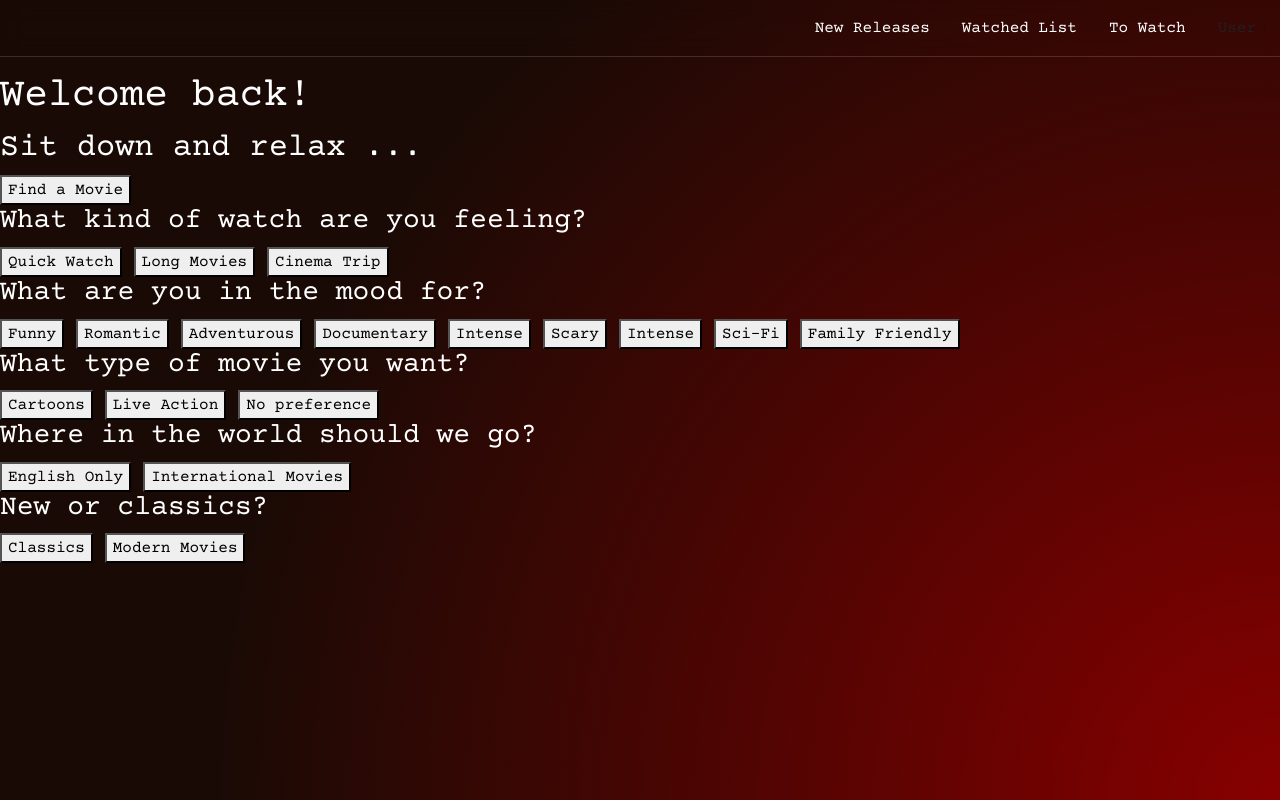
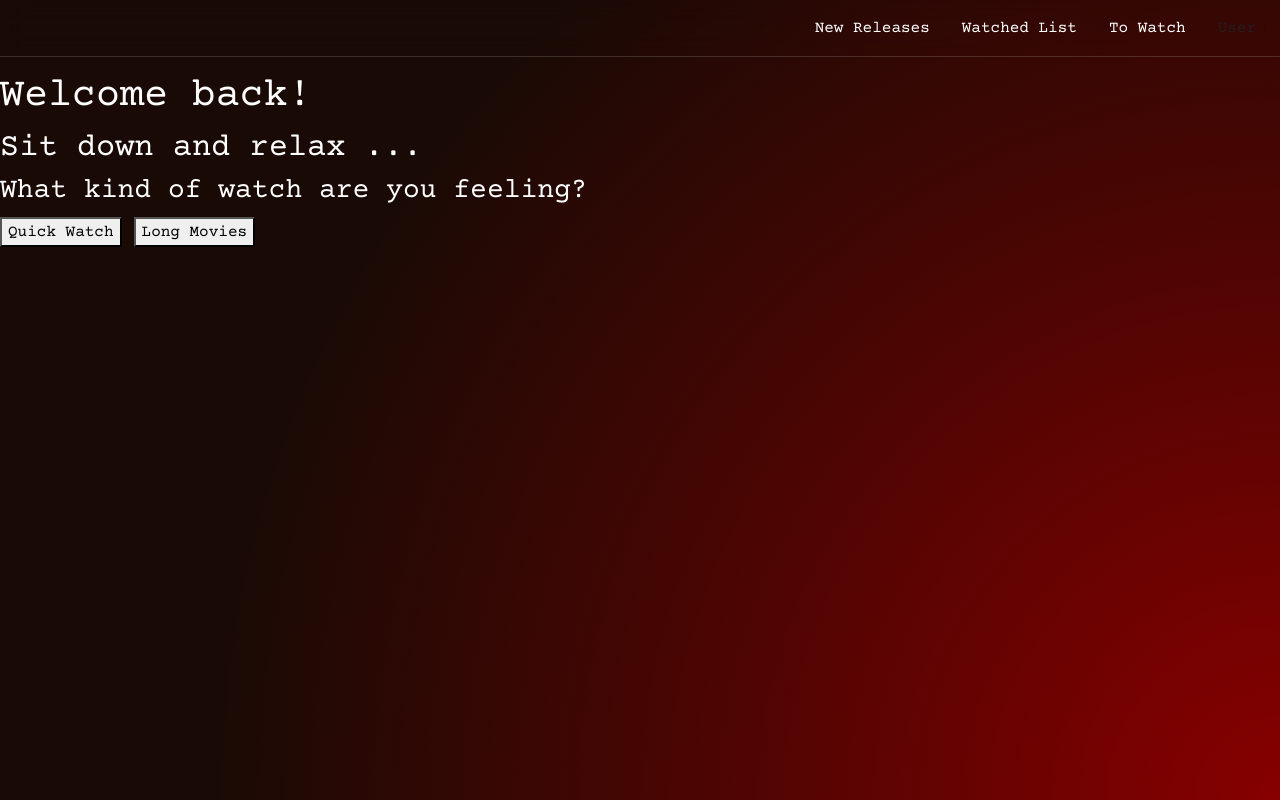
Before and after one commit to NicoletaZmeu/React-Movie-Selector, a React (Vite) app: page / in a window 1280 px wide. Both pictures are taken after a click on the button "Find a Movie". Built offline with nearby package versions, Linux system fonts and the light colour scheme.

Commit message:
first attempt at making the algorithm for movie recommendation, used if statements and set to create the filters interactively

```diff
--- a/src/pages/Home.tsx
+++ b/src/pages/Home.tsx
@@ -1,68 +1,191 @@
-import {useState} from 'react';
+import {useState, useEffect} from 'react';
+import MovieCard from "./MovieCard.tsx";
 
+type Movie = {
+    id: number,
+    title: string,
+    poster_path: string | null,
+}
 
 function Home () {
 
-    const [showQuestions, setShowQuestions] = useState(false);
+    const [step, setStep] = useState(0);
     const [mood, setMood] = useState("");
     const [duration, setDuration] = useState("");
     const [type, setType] = useState("");
     const [language, setLanguage] = useState("");
     const [style, setStyle] = useState("");
-    const [person, setPerson] = useState("");
+    const [adult, setAdult] = useState(false);
+
+
+    const [movies, setMovies] = useState<Movie[]>([]);
+
+    const options = {
+        method: 'GET',
+        headers: {
+        accept: 'application/json',
+        Authorization: 'Bearer eyJhbGciOiJIUzI1NiJ9.eyJhdWQiOiI4NjQzNjg2OWJiMzkzYjViYWUyNTVhYWExNTY0NmIzOSIsIm5iZiI6MTc5MTQxNjMyNC4xMzQsInN1YiI6IjZhYzZkODA0MzdkNmNhZDMwYTAzZTI5MyIsInNjb3BlcyI6WyJhcGlfcmVhZCJdLCJ2ZXJzaW9uIjoxfQ.fC-YKQEgtzvLuOSO3QcaOsJVAFJqk4xB2q0TRv-c8lc'
+        }
+    };
+
+    function recommend() {
+
+        // 1
+        const filter = new URLSearchParams({
+            include_adult: "false",
+            language: "en",
+            with_genres: mood,
+            sort_by: "popularity.desc",
+        });
+
+
+        // 2
+        if (duration === "short") {
+            filter.set("with_runtime.lte", "90");
+        }
+
+        if (duration === "long"){
+            filter.set("with_runtime.gte", "90");
+        }
+
+        if (language === ""){
+            filter.set("with_original_language", language);
+        }
+
+        if (type === "animation"){
+            filter.set("with_genres", `${mood},16`)
+        }
+
+        if (type === "live-action"){
+            filter.set("without_genres", "16");
+        }
+
+        if(style === "classic"){
+            filter.set("primary_release_date.lte", "2004-12-31")
+        }
+
+        if(style === "modern"){
+            filter.set("primary_release_date.gte", "2004-12-31")
+        }
+
+        if(adult === true){
+            filter.set("include_adult", "true")
+        }
+
+         fetch(`https://api.themoviedb.org/3/discover/movie?${filter}`, options)
+        .then(response => response.json())
+        .then(data => {
+            console.log(data.results);
+            setMovies(data.results);
+        })
+        .catch(error => console.error(error));
+    }
+
+
 
     return <main>
         <h1>Welcome back!</h1>
         <h2>Sit down and relax ...</h2>
-        <button onClick={()=> setShowQuestions(true)}>Find a Movie</button>
 
-        { showQuestions && (
+        {step === 0 && (
+            <button onClick={()=> setStep(1)}>Find a Movie</button>
+        )}
 
+        { step === 1 && (
             <section>
                 <h3>What kind of watch are you feeling?</h3>
                 <div style={{ display: "flex", gap: "12px", flexWrap: "wrap" }}>
-            <button type='button' onClick={() => setDuration('short')}>Quick Watch</button>
-            <button type='button' onClick={() => setDuration('long')}>Long Movies</button>
-            <button type='button' onClick={() => setDuration('cinema')}>Cinema Trip</button>
+                    <button type='button' onClick={() => {setDuration('short'); setStep(2)}}>Quick Watch</button>
+                    <button type='button' onClick={() => {setDuration('long'); setStep(2)}}>Long Movies</button>
+                    {/* <button type='button' onClick={() => {setDuration('cinema');  setStep(2)}}>Cinema Trip</button> */}
+                </div>
+            </section>
+        )}
+
+        {step === 2 && (
+
+            <section>
+                <h3>What are you in the mood for?</h3>
+                <div style={{display: "flex", gap: "12px", flexWrap: "wrap"}}>
+                    <button type='button' onClick={() => {setMood('35'); setStep(3)}}>Funny</button>
+                    <button type='button' onClick={() => {setMood('10749'); setStep(3)}}>Romantic</button>
+                    <button type='button' onClick={() => {setMood('12');setStep(3)}}>Adventurous</button>
+                    <button type='button' onClick={() => {setMood('99'); setStep(3)}}>Documentary</button>
+                    <button type='button' onClick={() => {setMood('18'); setStep(3)}}>Intense</button>
+                    <button type='button' onClick={() => {setMood('27'); setStep(3)}}>Scary</button>
+                    <button type='button' onClick={() => {setMood('878'); setStep(3)}}>Sci-Fi</button>
+                    <button type='button' onClick={()=> {setMood('10751'); setStep(3)}}>Family Friendly</button>
                 </div>
 
 
-            <h3>What are you in the mood for?</h3>
-            <div style={{display: "flex", gap: "12px", flexWrap: "wrap"}}>
-            <button type='button' onClick={() => setMood('Comedy')}>Funny</button>
-            <button type='button' onClick={() => setMood('Romance')}>Romantic</button>
-            <button type='button' onClick={() => setMood('Action')}>Adventurous</button>
-            <button type='button' onClick={() => setMood('Documentary')}>Documentary</button>
-            <button type='button' onClick={() => setMood('Drama')}>Intense</button>
-            <button type='button' onClick={() => setMood('Horror')}>Scary</button>
-            <button type='button' onClick={() => setMood('Drama')}>Intense</button>
-            <button type='button' onClick={() => setMood('Science Fiction')}>Sci-Fi</button>
-            <button type='button' onClick={()=> setMood('Family')}>Family Friendly</button>
-            </div>
+            </section>
+        )}
 
+        {step === 3 && (
+            <section>
                 <h3>What type of movie you want?</h3>
 
                 <div style={{display: "flex", gap: "12px", flexWrap: "wrap"}}>
-                <button type='button' onClick={() => setType('Animation')}>Cartoons</button>
-                <button type='button' onClick={() => setType('Live')}>Live Action</button>
-                <button type='button' onClick={() => setType('both')}>No preference</button>
-
+                    <button type='button' onClick={() => {setType('animation'); setStep(4)}}>Cartoons</button>
+                    <button type='button' onClick={() => {setType('live-action'); setStep(4)}}>Live Action</button>
                 </div>
 
+            </section>
+        )}
+
+        {step === 4 && (
+
+            <section>
                 <h3>Where in the world should we go?</h3>
 
                 <div style={{display: "flex", gap: "12px", flexWrap: "wrap"}}>
-                <button type='button' onClick={() => setLanguage('English')}>English Only</button>
-                <button type='button' onClick={() => setLanguage('International')}>International Movies</button>
+                    <button type='button' onClick={() => {setLanguage('en'); setStep(5)}}>English Only</button>
+                    <button type='button' onClick={() => {setLanguage(''); setStep(5)}}>International Movies</button>
                 </div>
+            </section>
+        )}
 
+        {step === 5 && (
+
+            <section>
                 <h3>New or classics?</h3>
                 <div style={{display: "flex", gap: "12px", flexWrap: "wrap"}}>
-                <button type='button' onClick={() => setStyle('Classic')}>Classics</button>
-                <button type='button' onClick={() => setStyle('Modern')}>Modern Movies</button>
+                    <button type='button' onClick={() => {setStyle('classic'); setStep(6)}}>Classics</button>
+                    <button type='button' onClick={() => {setStyle('modern'); setStep(6)}}>Modern Movies</button>
                 </div>
+            </section>
+        )}
 
+        {step === 6 && (
+
+            <section>
+                <h3>Who is watching with you today?</h3>
+                <div style={{display: "flex", gap: "12px", flexWrap: "wrap"}}>
+                    <button type='button' onClick={() => {setAdult(true); setStep(7)}}>Alone</button>
+                    <button type='button' onClick={() => {setAdult(false); setStep(7)}}>With Family</button>
+                    <button type='button' onClick={() => {setAdult(false); setStep(7)}}>With Friends</button>
+                    <button type='button' onClick={() => {setAdult(true); setStep(7)}}>With Partner</button>
+                </div>
             </section>
+
+        )}
+
+        {step === 7 && (
+            <button onClick={() =>{recommend(), setStep(8)}}>Recommend movies</button>
+        )}
+
+        {step === 8 && (
+             <div
+                style ={{
+                    display: 'grid',
+                    justifyItems: 'center',
+                    gridTemplateColumns: 'repeat(auto-fit, minmax(200px, 1fr))',
+                    gap: '3rem',
+                    margin: '4rem',
+                }}
+            >
+                {movies.map(movie => ( <MovieCard movie = {movie}/>))}
+            </div>
         )}
     </main>;
 }
```
Lines whose indentation alone changed are shown as unchanged.
